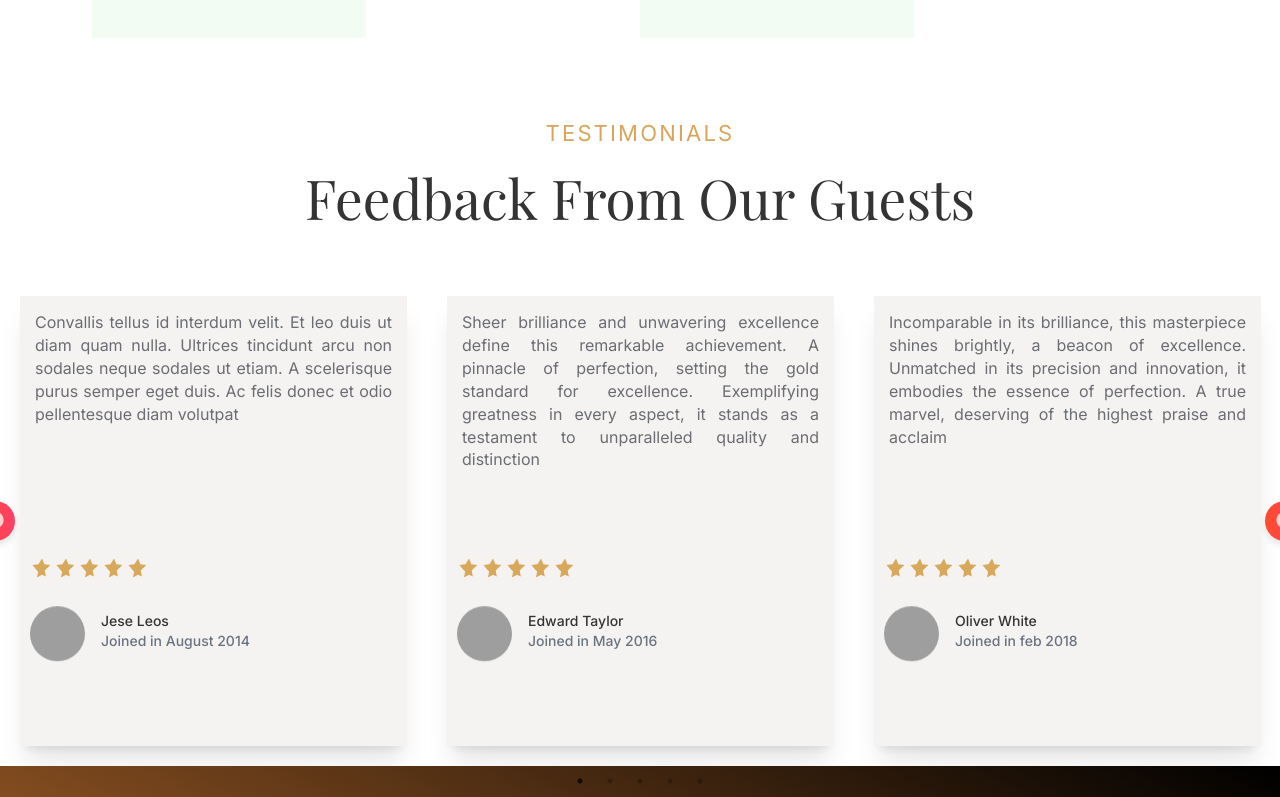
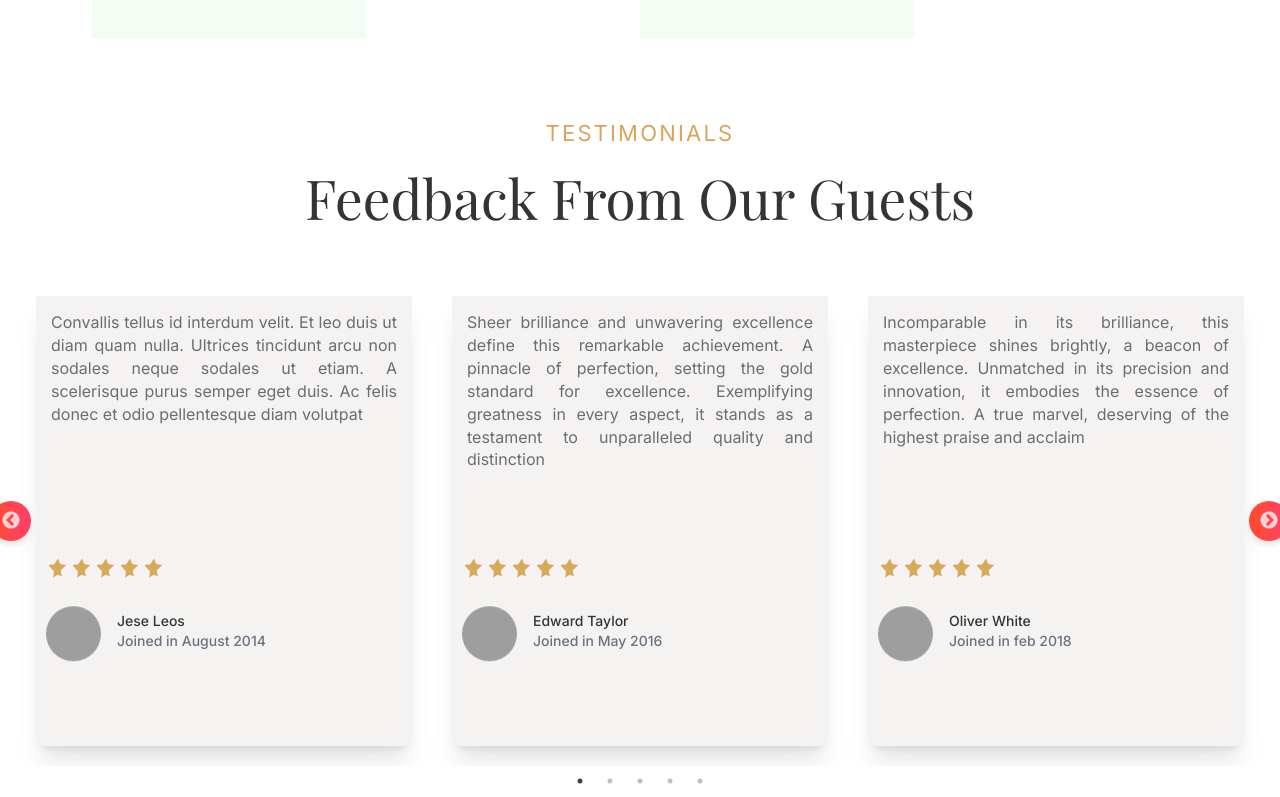
Before and after one commit to HitarthVyas/ISKCON_Jaipur, a Next.js app: page /guest-house in a window 1280 px wide. Shown: the part 3263-4060 px from the top of the page. Built offline with nearby package versions, Linux system fonts and the light colour scheme; grey boxes are pictures that could not be loaded; a web font is replaced by a local one; what tw-elements would draw is missing.

Commit message:
Update TestimonialSection.js

```diff
--- a/src/components/Explore/GuestHouse/05TestimonialSection/TestimonialSection.js
+++ b/src/components/Explore/GuestHouse/05TestimonialSection/TestimonialSection.js
@@ -97,7 +97,7 @@
   return (
     <>
       {/* <Testimonial section end> */}
-      <div className="container">
+      <div className="max-w-screen-xl mx-auto px-4 pb-20">
         <div className=" flex mx-[30px] sm:mx-[92px] justify-evenly items-center flex-wrap gap-5 my-10">
           <div className="flex flex-col  gap-2 w-full justify-center items-center ">
             <div>
```
